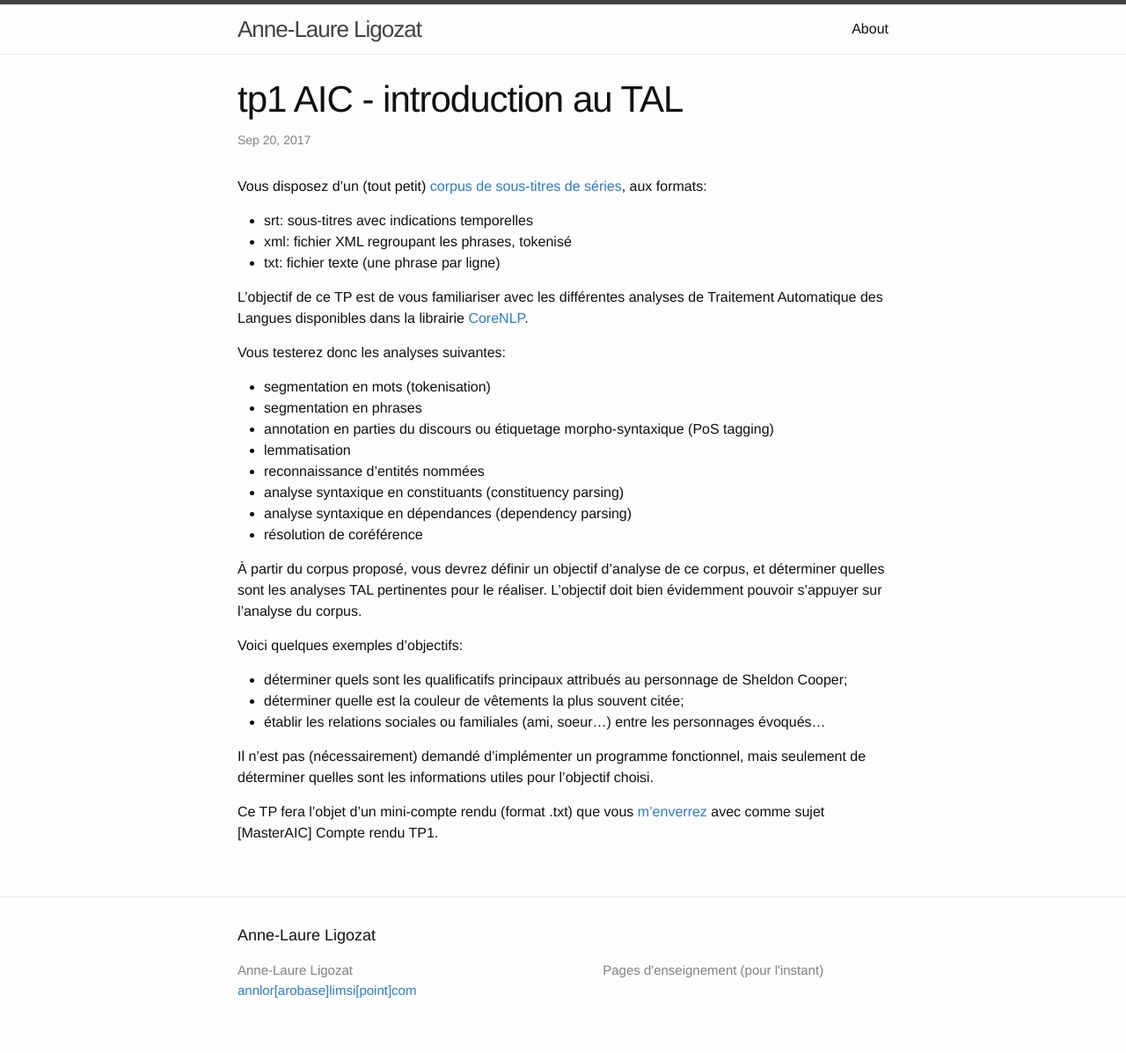
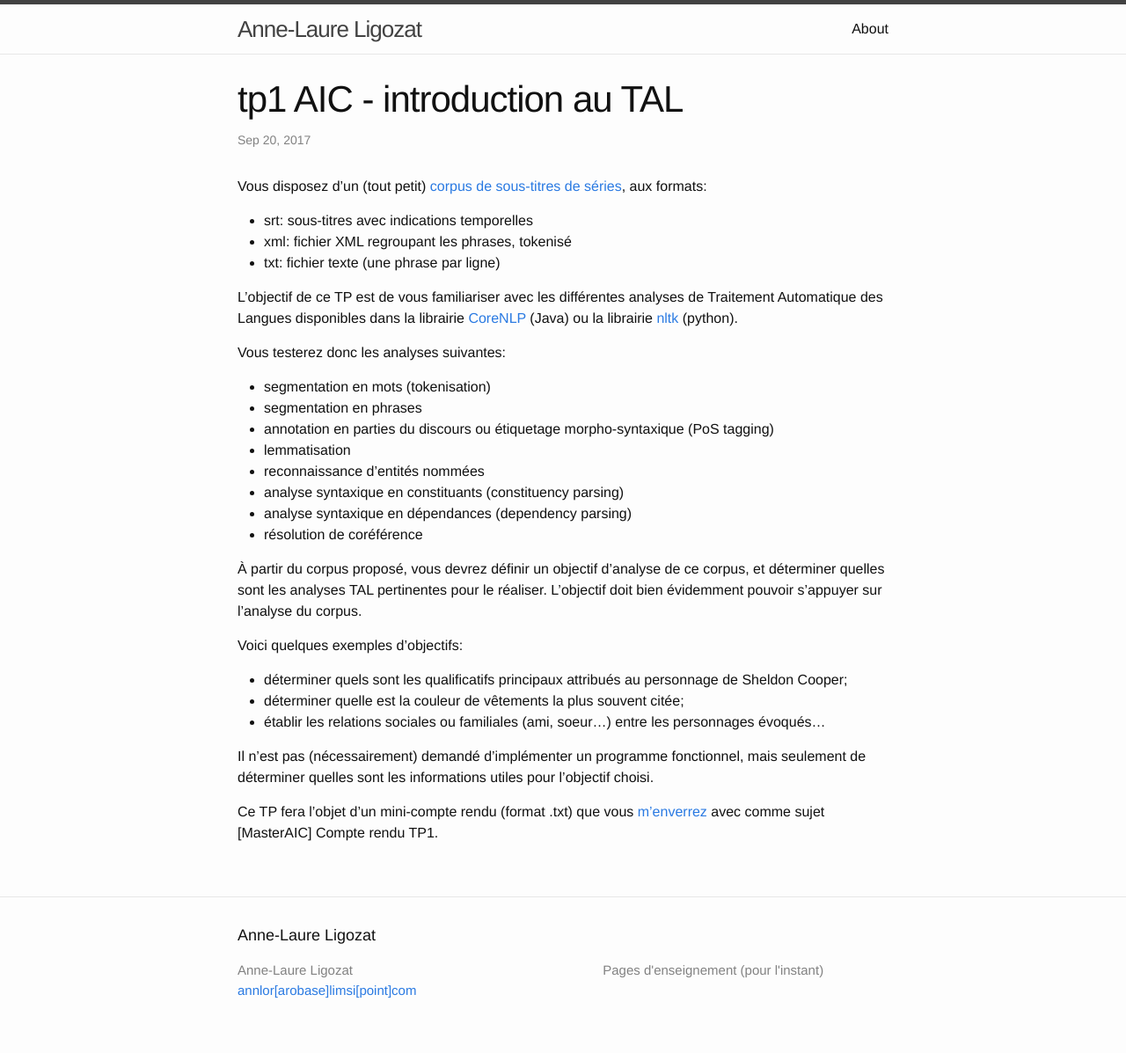
Before and after one commit to annlor/annlor.github.io, a Jekyll site: the page built from _posts/2017-09-21-aic-tp1.markdown, in a window 1280 px wide. Shown: the whole page at 88% size. Built offline with Jekyll 4.4.1, drawn with Linux system fonts in a browser that asks for light colours.

Commit message:
ajout ntlk

```diff
--- a/_posts/2017-09-21-aic-tp1.markdown
+++ b/_posts/2017-09-21-aic-tp1.markdown
@@ -11,7 +11,7 @@ Vous disposez d'un (tout petit) [corpus de sous-titres de séries](https://perso
 - txt: fichier texte (une phrase par ligne)
 
 
-L'objectif de ce TP est de vous familiariser avec les différentes analyses de Traitement Automatique des Langues disponibles dans la librairie [CoreNLP](https://stanfordnlp.github.io/CoreNLP/).
+L'objectif de ce TP est de vous familiariser avec les différentes analyses de Traitement Automatique des Langues disponibles dans la librairie [CoreNLP](https://stanfordnlp.github.io/CoreNLP/) (Java) ou la librairie [nltk](http://www.nltk.org/) (python).
 
 Vous testerez donc les analyses suivantes:
 - segmentation en mots (tokenisation)
```
